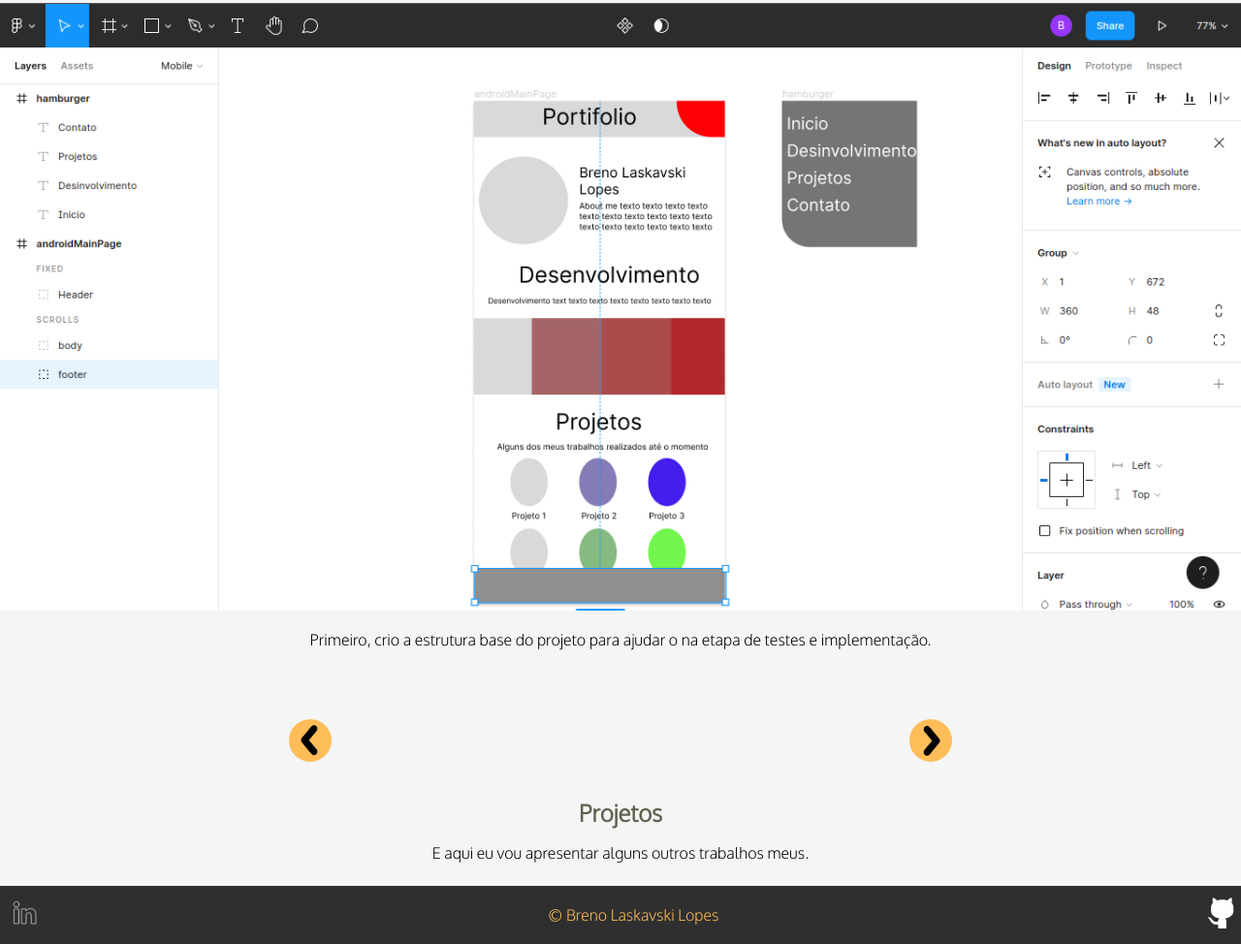
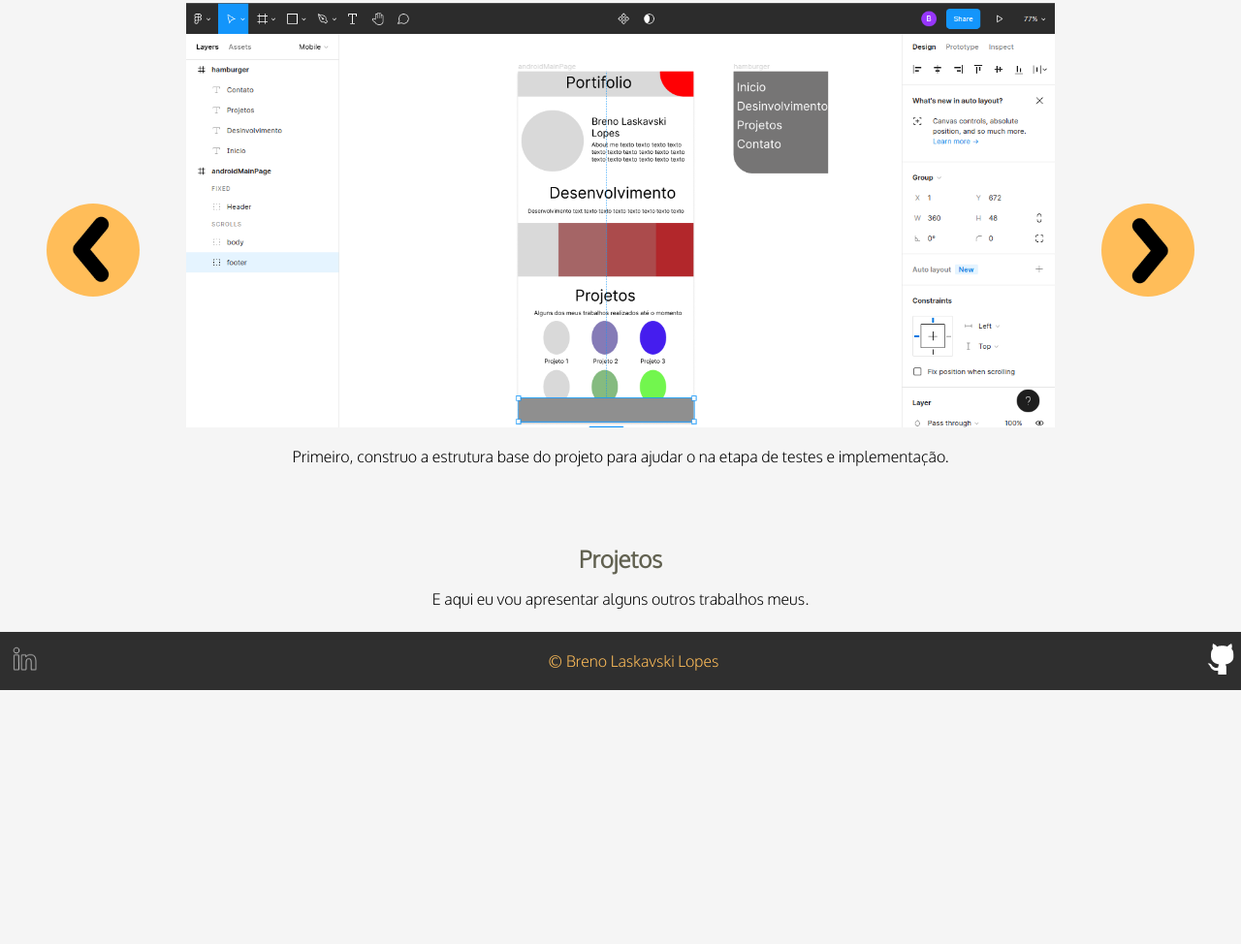
Before and after one commit to EletroCP/old-Portifolio, a website: page index.html in a window 1280 px wide. Shown: the part 779-1753 px from the top of the page at 97% size. After the commit the page ends 1491 px from the top, so only its background shows below. Drawn offline with nearby package versions, Linux system fonts and the light colour scheme.

Commit message:
feat: adicionado style para descktop

```diff
--- a/index.html
+++ b/index.html
@@ -75,12 +75,13 @@
       <p>Meu método de desenvolvimento é dividido em 4 etapas a de estruturação, testes, implementação e refatoração.
       </p>
     </div>
+    <img src="./images/arrow-icon.png" alt="Seta para esquerda" id="left-arrow-fullscream" class="arrow">
     <div class="carousel">
       <div class="block-caroseul">
         <img src="./images/desenvolvimento/figma1.png" alt="Imagem do figma mostrando a estrutura para celular"
           class="development-image">
           <div class="textContainer">
-            <p>Primeiro, crio a estrutura base do projeto para ajudar o na etapa de testes e implementação.</p>
+            <p>Primeiro, construo a estrutura base do projeto para ajudar o na etapa de testes e implementação.</p>
           </div>
       </div>
       <div class="block-caroseul">
@@ -132,11 +133,12 @@
         </div>
       </div>
     </div>
-    <div id="arrow-case">
-      <img src="./images/arrow-icon.png" alt="Seta para esquerda" id="left-arrow" class="arrow">
-      <img src="./images/arrow-icon.png" alt="Seta para direita" id="rigth-arrow" class="arrow">
-    </div>
+    <img src="./images/arrow-icon.png" alt="Seta para direita" id="rigth-arrow-fullscream" class="arrow">
   </section>
+  <div id="arrow-case">
+    <img src="./images/arrow-icon.png" alt="Seta para esquerda" id="left-arrow" class="arrow">
+    <img src="./images/arrow-icon.png" alt="Seta para direita" id="rigth-arrow" class="arrow">
+  </div>
   <section id="projects">
     <div class="textContainer">
       <h1 id="project-title">Projetos</h1>
--- a/script.js
+++ b/script.js
@@ -18,11 +18,21 @@ hamburgetBtn.addEventListener('click', openMenu);
 
 const leftArrow = document.querySelector('#left-arrow');
 const rigthArrow = document.querySelector('#rigth-arrow');
+const leftArrow2 = document.querySelector('#left-arrow-fullscream');
+const rigthArrow2 = document.querySelector('#rigth-arrow-fullscream');
 
 leftArrow.addEventListener('click', () => {
+    carrousel.scrollBy(-300, 0)
+})
+
+leftArrow2.addEventListener('click', () => {
     carrousel.scrollBy(-300, 0)
 })
 
 rigthArrow.addEventListener('click', () => {
     carrousel.scrollBy(300, 0)
 })
+
+rigthArrow2.addEventListener('click', () => {
+    carrousel.scrollBy(300, 0)
+})
--- a/style.css
+++ b/style.css
@@ -10,6 +10,11 @@
   margin: 0px;
   padding: 0px;
   font-family: 'Oxygen', sans-serif;
+}
+
+::-webkit-scrollbar {
+  background-color: transparent;
+  width: 0;
 }
 
 body {
@@ -177,6 +182,9 @@ h1 {
   padding-right: 5px;
 }
 
+#left-arrow-fullscream, #rigth-arrow-fullscream {
+  display: none;
+}
 @media screen and (max-width: 425px) {
 
 #menu.exist {
@@ -337,5 +345,41 @@ section {
 }
 
 @media screen and (min-width: 1280px) {
+  #development {
+    display: flex;
+    justify-content: center;
+    flex-wrap: wrap;
+  }
+  #menu.exist {
+    height: 50vh;
+    overflow-y: auto;
+    visibility: visible;
+  }
 
+  .carousel {
+    display: flex;
+    justify-content: start;
+    width: 70%;
+    height: auto;
+    padding-top: 1rem;
+  }
+
+  #arrow-case {
+    display: none;
+  }
+
+  #development {
+    display: flex;
+    justify-content: center;
+    align-items: center;
+  }
+
+  #left-arrow-fullscream, #rigth-arrow-fullscream {
+    width: 12vh;
+    display: flex;
+    padding: 3rem;
+  }
+  #left-arrow-fullscream {
+    transform: rotate(180deg)
+  }
 }
```
